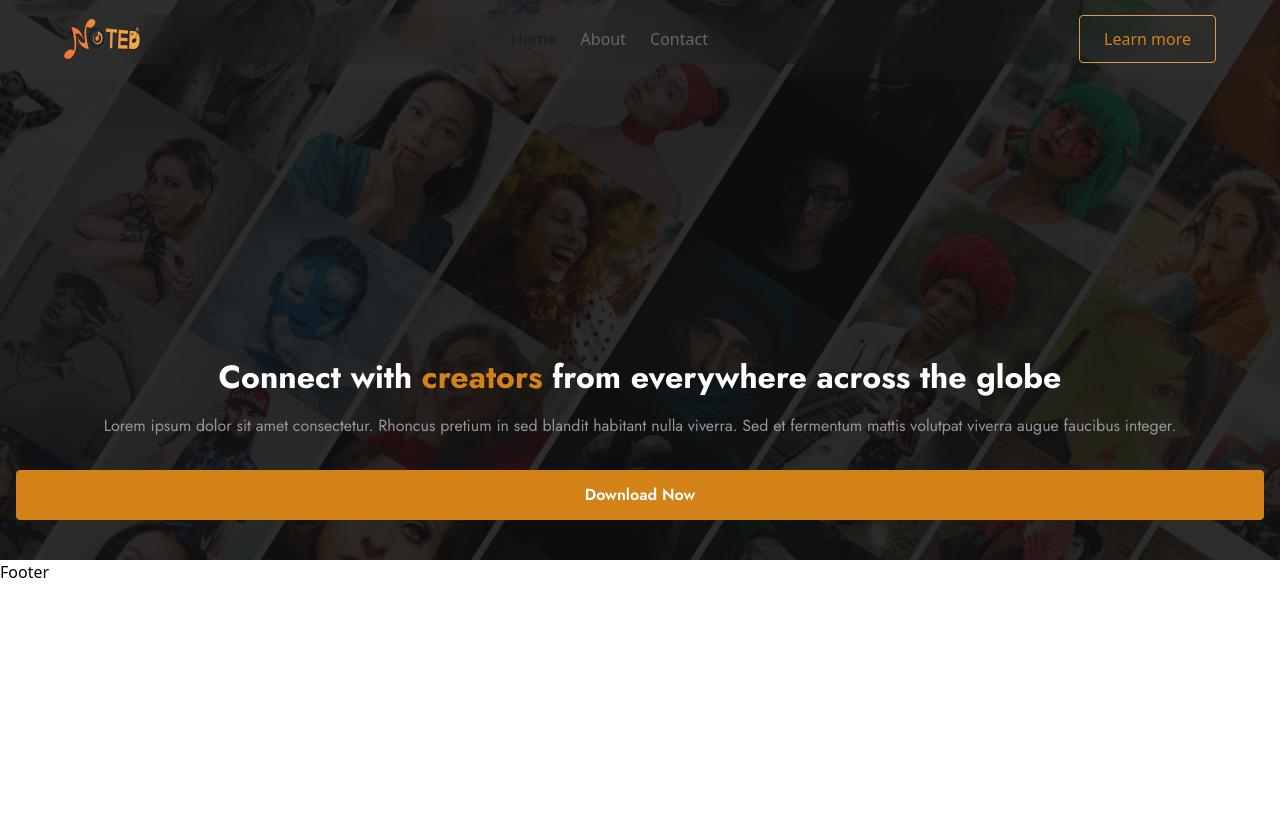
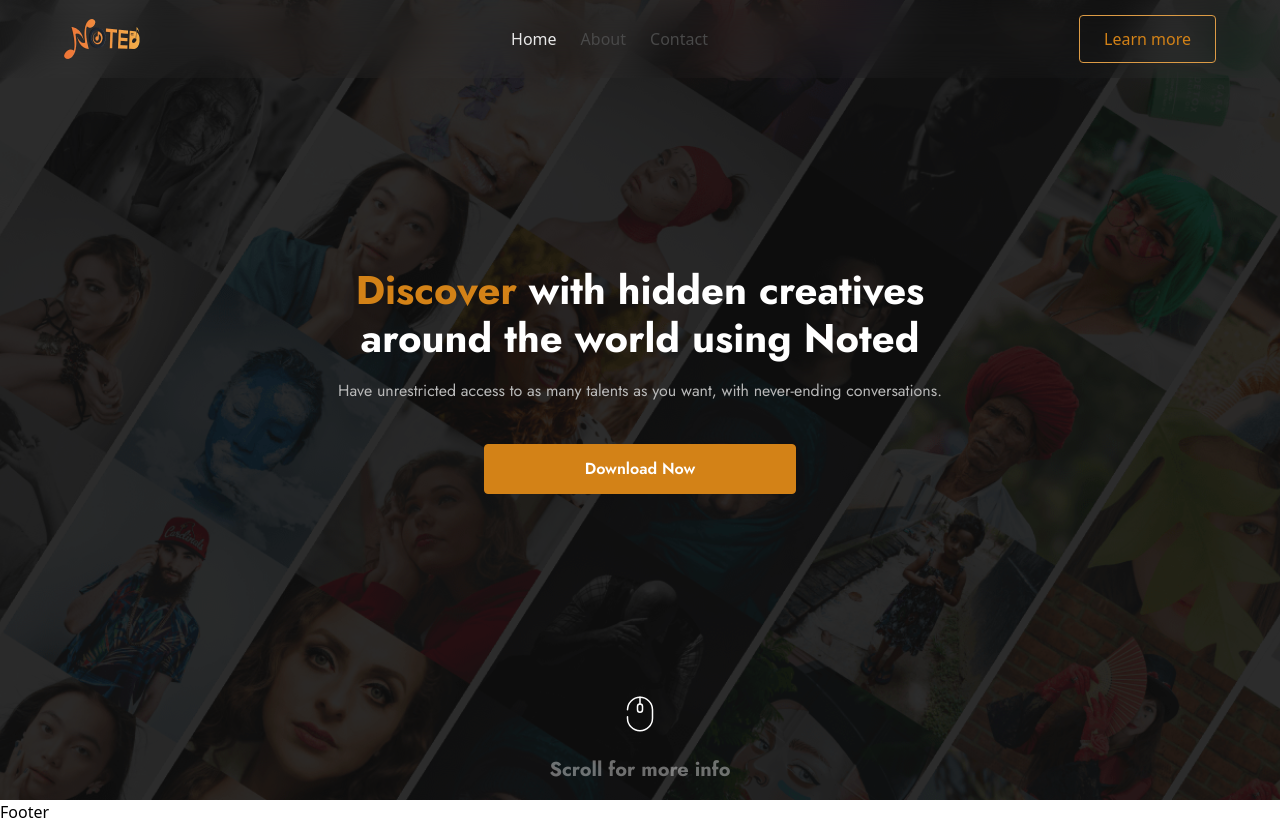
Before and after one commit to DigeetalHub/Noted-web, a Next.js app: page / in a window 1280 px wide. Before the commit the page ends 800 px from the top, so only its background shows below. Built offline with nearby package versions, Linux system fonts and the light colour scheme.

Commit message:
[ADD] Added scroll button in hero-section

```diff
--- a/components/Header.js
+++ b/components/Header.js
@@ -22,7 +22,7 @@ const Header = () => {
 	};
 
 	return (
-		<header className="md:bg-header fixed top-0 left-0 right-0 md:py-[0.875rem] md:px-[2rem] lg:px-[3rem] xl:px-[4rem] z-10">
+		<header className="md:bg-header fixed top-0 left-0 right-0 z-10">
 			<div className="mobile-nav relative md:hidden">
 				<div className="flex justify-between items-center py-[0.875rem] px-[1rem]">
 					<Image src={Logo} alt="Website Logo" />
@@ -75,7 +75,7 @@ const Header = () => {
 					/>
 				</nav>
 			</div>
-			<div className="desktop-nav hidden md:flex items-center justify-between gap-10 backdrop-blur-header">
+			<div className="desktop-nav hidden md:flex items-center justify-between gap-10 backdrop-blur-header md:py-[0.875rem] md:px-[2rem] lg:px-[3rem] xl:px-[4rem]">
 				<div className="">
 					<Image src={Logo} alt="Website Logo" />
 				</div>
@@ -88,7 +88,7 @@ const Header = () => {
 							<Link
 								href="/"
 								className={`font-medium h-full flex items-center ${
-									cleanPath === "/" ? "text-neutrals500" : "text-neutrals300"
+									cleanPath === "/" ? "text-neutrals50" : "text-neutrals400"
 								}`}
 								onClick={closeMenu}
 							>
@@ -99,7 +99,7 @@ const Header = () => {
 							<Link
 								href="/about"
 								className={`font-medium h-full flex items-center  ${
-									cleanPath === "/about" ? "text-neutrals500" : "text-neutrals300"
+									cleanPath === "/about" ? "text-neutrals50" : "text-neutrals400"
 								}`}
 								onClick={closeMenu}
 							>
@@ -110,7 +110,7 @@ const Header = () => {
 							<Link
 								href="/contact"
 								className={`font-medium h-full flex items-center  ${
-									cleanPath === "/contact" ? "text-neutrals500" : "text-neutrals300"
+									cleanPath === "/contact" ? "text-neutrals50" : "text-neutrals400"
 								}`}
 								onClick={closeMenu}
 							>
--- /dev/null
+++ b/components/Heading.js
@@ -0,0 +1,11 @@
+import React from "react";
+
+const Heading = ({classes, firstContent, firstColoredContent, coloredContent, endContent}) => {
+	return (
+		<h1 className={classes}>
+            <span className="text-brandPrimary500">{ firstColoredContent}</span>{firstContent} with <span className="text-brandPrimary500">{coloredContent}</span> {endContent}
+		</h1>
+	);
+};
+
+export default Heading;
--- /dev/null
+++ b/components/Subheading.js
@@ -0,0 +1,7 @@
+import React from "react";
+
+const Subheading = ({ classes, content }) => {
+	return <p className={classes}>{content}</p>;
+};
+
+export default Subheading;
--- a/pages/index.js
+++ b/pages/index.js
@@ -1,8 +1,16 @@
 import Head from "next/head";
 import Image from "next/image";
 import Button from "../components/Button";
+import Heading from "../components/Heading";
+import Subheading from "../components/Subheading";
+import Mouse from "../public/assets/icons/mouse.svg";
 
 export default function Home() {
+
+	const scroll = () => {
+		scrollTo(0, 80);
+	}
+
 	return (
 		<div className="">
 			<Head>
@@ -24,13 +32,40 @@ export default function Home() {
 			</Head>
 
 			<main className="">
-				<section className="bg-heroImg bg-no-repeat bg-cover bg-center h-[70vh] relative">
-					<div className="h-full bg-overlay flex flex-col items-center justify-end pb-[2.5rem] px-4">
-						<div className="flex flex-col gap-4 text-center mb-8">
-							<h1 className="font-bold text-white text-[2rem] leading-[1.2]"><span className="">Connect</span> with <span className="text-brandPrimary500">creators</span> from everywhere across the globe</h1>
-							<p className="text-neutrals200 leading-[25.5px]">Lorem ipsum dolor sit amet consectetur. Rhoncus pretium in sed blandit habitant nulla viverra. Sed et fermentum mattis volutpat viverra augue faucibus integer.</p>
+				<section className="bg-heroImg bg-no-repeat bg-cover bg-center h-[70vh] md:h-screen relative">
+					<div className="h-full bg-overlay flex flex-col items-center justify-end pb-[2.5rem] px-4 md:justify-center">
+						<div className="flex flex-col gap-4 text-center mb-8 md:mb-10 md:w-[60%] lg:w-[70%] xl:w-[55%]">
+							<Heading
+								firstContent={"Connect"}
+								endContent={"from everywhere across the globe"}
+								coloredContent={"creators"}
+								classes="font-bold text-white text-[2rem] leading-[1.2] md:hidden"
+							/>
+							<Heading
+								firstColoredContent={"Discover"}
+								endContent={"hidden creatives around the world using Noted"}
+								classes="font-bold text-white text-[2.5rem] leading-[1.2] hidden md:block"
+							/>
+							<Subheading
+								classes="text-neutrals200 leading-[25.5px] md:hidden"
+								content="Lorem ipsum dolor sit amet consectetur. Rhoncus pretium in sed blandit habitant nulla viverra. Sed et
+								fermentum mattis volutpat viverra augue faucibus integer."
+							/>
+							<Subheading
+								classes="text-neutrals100 leading-[25.5px] hidden md:block"
+								content="Have unrestricted access to as many talents as you want, with never-ending conversations."
+							/>
 						</div>
-						<Button label="Download Now" className="text-white py-3 w-full border-[1px] border-brandPrimary500 bg-brandPrimary500 font-semibold rounded lg:hover:bg-transparent lg:hover:text-brandPrimary400 transition duration-300 ease-in-out]" />
+						<Button
+							label="Download Now"
+							className="text-white py-3 w-full border-[1px] border-brandPrimary500 bg-brandPrimary500 font-semibold rounded md:w-1/2 lg:w-[35%] xl:w-[25%] lg:hover:bg-transparent lg:hover:text-brandPrimary400 transition duration-300 ease-in-out]"
+						/>
+					</div>
+					<div className="w-full hidden md:flex flex-col justify-center gap-3 absolute bottom-[1rem] z-10">
+						<button className="mx-auto">
+							<Image src={Mouse} alt="Clickable icon to scroll down to see main content" className="animate-bounce-slow motion-safe:animate-bounce-slower" />
+						</button>
+						<p className="text-center text-white/[0.4] font-bold text-xl">Scroll for more info</p>
 					</div>
 				</section>
 			</main>
--- a/tailwind.config.js
+++ b/tailwind.config.js
@@ -9,8 +9,10 @@ module.exports = {
 				brandPrimary500: "#D38217",
 				brandPrimary900: "#59370A",
 				neutrals50: "#E8E8E8",
+				neutrals100: "#B9B9B9",
 				neutrals200: "#979797",
 				neutrals300: "#676767",
+				neutrals400: "#494949",
 				neutrals500: "#1C1C1C",
 				header: "rgba(255, 255, 255, 0.01)",
 				overlay: "rgba(15, 15, 15, 0.88);",
@@ -23,6 +25,10 @@ module.exports = {
 			backdropBlur: {
 				header: "20px",
 			},
+			animation: {
+				"bounce-slow": "bounce 1.6s infinite",
+				"bounce-slower": "bounce 2.2s infinite",
+			},
 		},
 		plugins: [],
 	},
```
